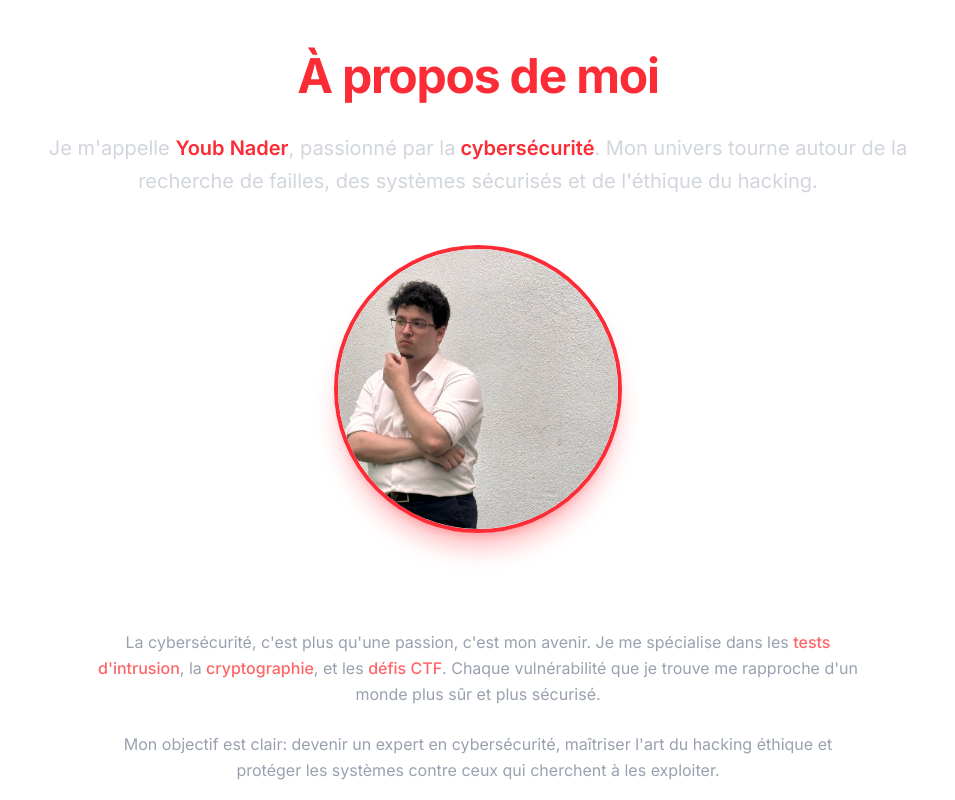
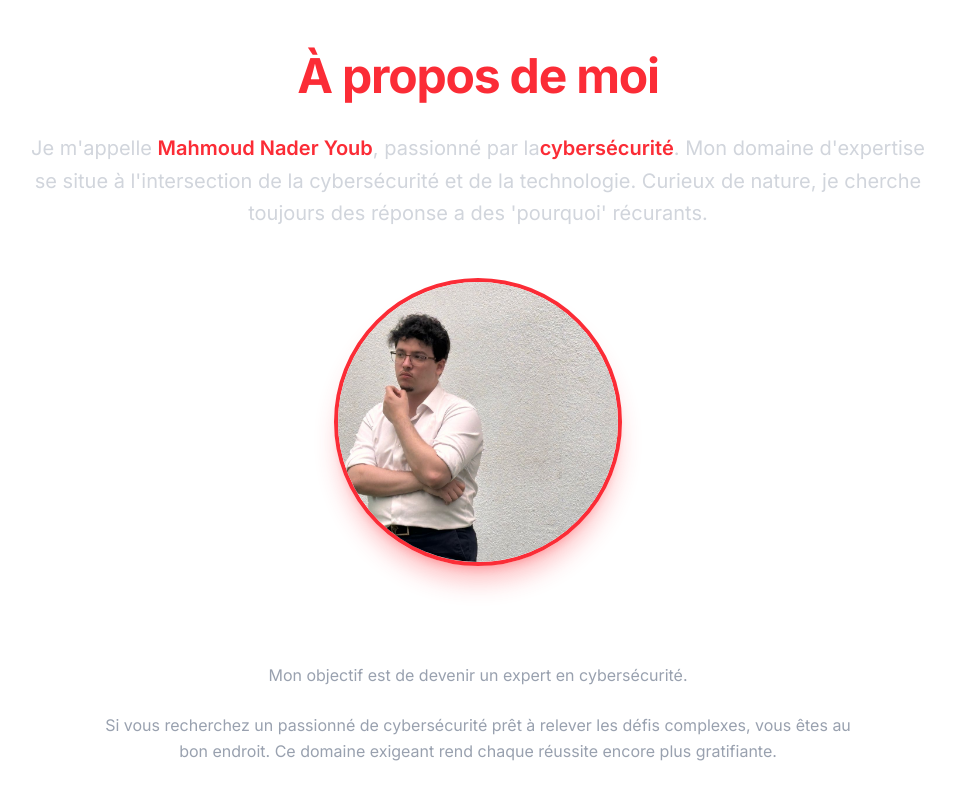
Before and after one commit to naderyb/my-portfolio, a Next.js app: page / in a window 1280 px wide. Shown: the part 940-1740 px from the top of the page, without its empty margins (162-1117 px from the left). Built offline with nearby package versions, Linux system fonts and the light colour scheme.

Commit message:
feat: Update About section with new personal information and refine text for clarity

```diff
--- a/src/components/sections/About.tsx
+++ b/src/components/sections/About.tsx
@@ -23,7 +23,6 @@ export default function About() {
   }, []);
 
   return (
-
     <section
       id="about"
       className="relative min-h-screen px-6 py-24 text-white flex flex-col items-center justify-center overflow-hidden"
@@ -41,9 +40,13 @@ export default function About() {
         </h2>
 
         <p className="text-lg md:text-xl text-gray-300 leading-relaxed">
-          Je m&apos;appelle <span className="text-red-500 font-semibold">Youb Nader</span>, passionné par la
-          <span className="text-red-500 font-semibold"> cybersécurité</span>. Mon univers tourne autour de
-          la recherche de failles, des systèmes sécurisés et de l&apos;éthique du hacking.
+          Je m&apos;appelle{" "}
+          <span className="text-red-500 font-semibold">Mahmoud Nader Youb</span>
+          , passionné par la
+          <span className="text-red-500 font-semibold">cybersécurité</span>. Mon
+          domaine d&apos;expertise se situe à l&apos;intersection de la
+          cybersécurité et de la technologie. Curieux de nature, je cherche
+          toujours des réponse a des &apos;pourquoi&apos; récurants.
         </p>
       </motion.div>
 
@@ -79,17 +82,11 @@ export default function About() {
         viewport={{ once: true }}
         className="max-w-3xl text-center mt-12 space-y-6 text-gray-400 text-md leading-relaxed"
       >
+        <p>Mon objectif est de devenir un expert en cybersécurité.</p>
         <p>
-          La cybersécurité, c&apos;est plus qu&apos;une passion, c&apos;est mon avenir. Je me spécialise dans les <span className="text-red-400 font-medium">tests d&apos;intrusion</span>, la
-          <span className="text-red-400 font-medium"> cryptographie</span>, et les <span className="text-red-400 font-medium">défis CTF</span>. Chaque vulnérabilité que je trouve me
-          rapproche d&apos;un monde plus sûr et plus sécurisé.
-        </p>
-        <p>
-          Mon objectif est clair: devenir un expert en cybersécurité, maîtriser l&apos;art du hacking éthique et protéger les systèmes contre ceux qui cherchent à les exploiter.
-        </p>
-        <p>
-          Si vous cherchez un passionné de cybersécurité prêt à relever les défis les plus complexes, vous êtes au bon endroit. C&apos;est un parcours difficile, mais c&apos;est ce qui rend chaque victoire
-          encore plus savoureuse.
+          Si vous recherchez un passionné de cybersécurité prêt à relever les
+          défis complexes, vous êtes au bon endroit. Ce domaine exigeant rend
+          chaque réussite encore plus gratifiante.
         </p>
       </motion.div>
     </section>
```
